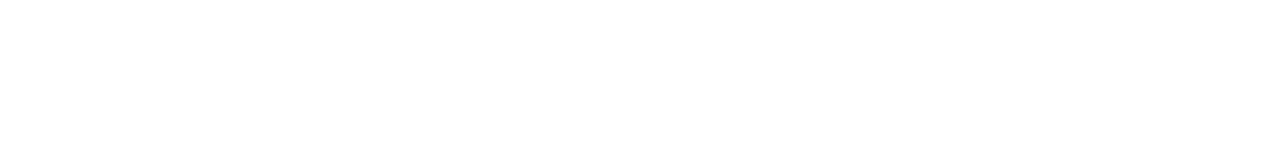
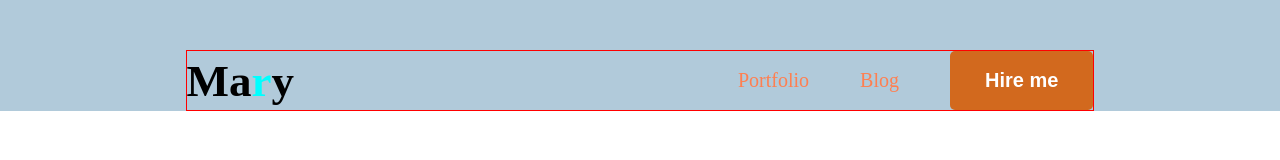
Before and after one commit to Rafiuzzaman77/my-third-github, a plain HTML site: page index.html in a window 1280 px wide. Drawn offline with Linux system fonts and the light colour scheme.

Commit message:
project initiated with all resources

```diff
--- a/index.html
+++ b/index.html
@@ -6,8 +6,27 @@
     , initial-scale=1.0">
     <title>Rafiuzzaman Rafi Portfolio
     </title>
+    <link rel="preconnect" href="https://fonts.googleapis.com">
+<link rel="preconnect" href="https://fonts.gstatic.com" crossorigin>
+<link href="https://fonts.googleapis.com/css2?family=Open+Sans:ital,wght@0,300..800;1,300..800&display=swap" rel="stylesheet">
+
+<link rel="stylesheet" href="styles/Portfolio.css">
 </head>
-<body>
+<body class=".font open-sans">
+
+    <header>
+        <nav>
+            <div class="logo">
+                <h2>Ma<span class="color-orange">r</span>y</h2>
+            </div>
+
+            <ul class="menu">
+                <li><a href="">Portfolio</a></li>
+                <li><a href="">Blog</a></li>
+                <li><button class="btn">Hire me</button></li>
+            </ul>
+        </nav>
+    </header>
 
 </body>
 </html>
--- /dev/null
+++ b/styles/Portfolio.css
@@ -0,0 +1,72 @@
+/* body{
+       background-color: aqua;
+
+} */
+
+*{
+
+margin: 0;
+padding: 0;
+box-sizing: border-box;
+}
+
+.font open-sans {
+  font-family: "Open Sans", sans-serif;
+  font-optical-sizing: auto;
+
+}
+
+.logo h2{
+font-size: 45px;
+font-weight: bolder;
+
+}
+.color-orange{
+    color: aqua;
+}
+
+.btn{
+background-color: chocolate;
+border: none;
+padding: 18px 35px;
+border-radius: 5px;
+    font-size: 20px;
+    font-weight: bold;
+    color: white;
+
+}
+
+header{
+
+    background-color: rgb(177, 202, 218);
+    padding-top: 50px;
+
+}
+
+nav{
+
+    width: 71%;
+    max-width: 1140px;
+    border: 1px solid red;
+    margin: 0px auto;
+    display: flex;
+    justify-content: space-between;
+    align-items: center;
+}
+
+nav .menu{
+    display: flex;
+    list-style-type: none;
+    gap: 51px;
+    align-items: center;
+}
+
+nav .menu a {
+    font-size: 20px;
+    color: coral;
+    text-decoration: none;
+
+
+
+
+}
```
